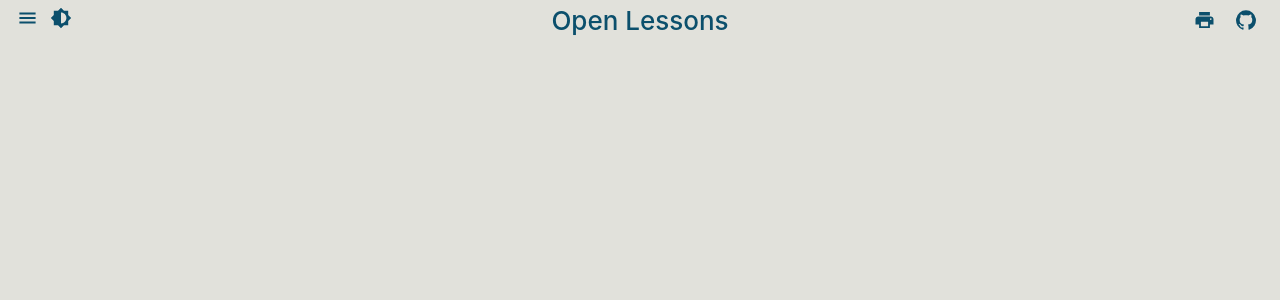
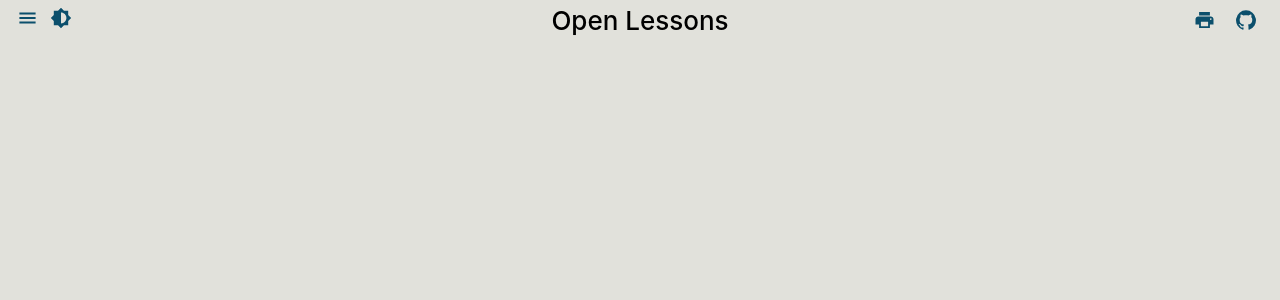
Before and after one commit to alexandernunez1/open-lessons, a React (Create React App) app: page / in a window 1280 px wide. Shown: the top 300 px of the page. Built offline with nearby package versions, Linux system fonts and the light colour scheme.

Commit message:
update reset to be for all html

```diff
--- a/src/App.css
+++ b/src/App.css
@@ -11,5 +11,5 @@
   align-items: center;
   justify-content: center;
   font-size: calc(10px + 2vmin);
-  color: #0b4f6c;
+  /* color: #0b4f6c; */
 }
```
